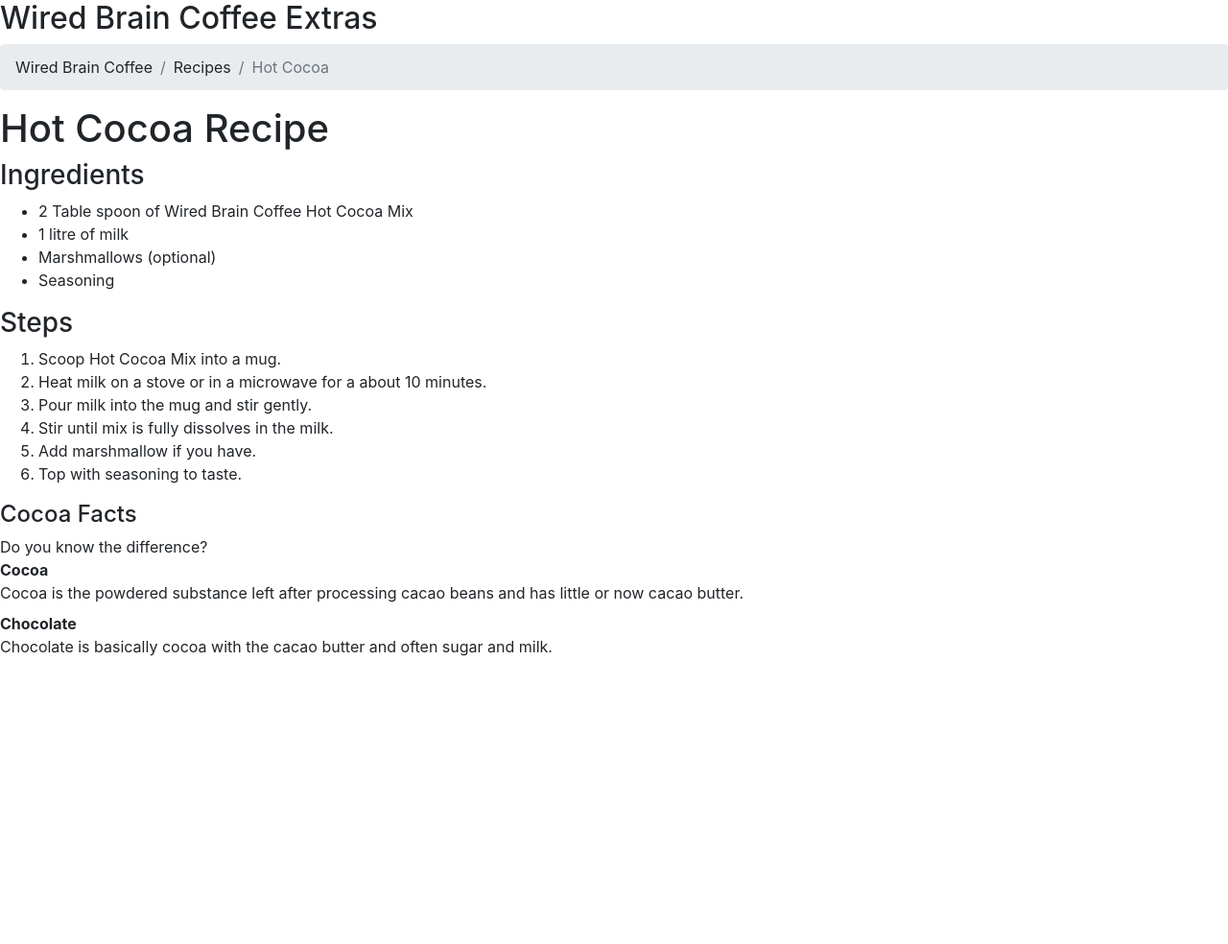
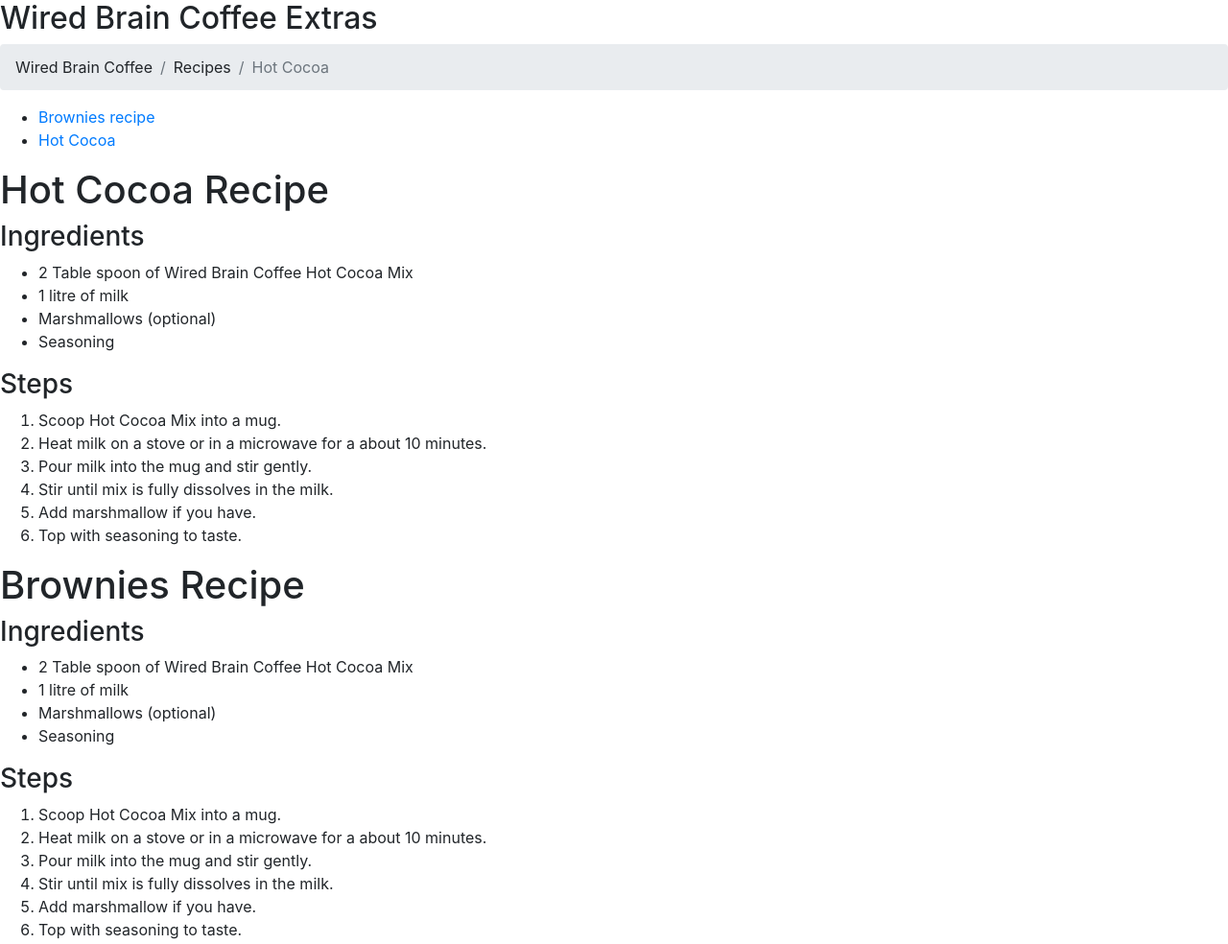
Before and after one commit to Justfemi/GADS2020-HTML-Basics, a plain HTML site: page recipe.html in a window 1280 px wide. Shown: the top 984 px of the page at 96% size. Before the commit the page ends 800 px from the top, so only its background shows below. Drawn offline with nearby package versions, Linux system fonts and the light colour scheme.

Commit message:
Linking documents

```diff
--- a/recipe.html
+++ b/recipe.html
@@ -15,9 +15,16 @@
             <li class="breadcrumb-item">Recipes</li>
             <li class="breadcrumb-item active">Hot Cocoa</li>
         </ol>
+
+        <nav>
+            <ul>
+                <li><a href="#brownies">Brownies recipe</a></li>
+                <li><a href="#cocoa">Hot Cocoa</a></li>
+            </ul>
+        </nav>
     </header>
 
-    <article title="Hot Cocoa Recipe">
+        <a name="cocoa"></a>
         <h1>Hot Cocoa Recipe</h1>
 
         <h3>Ingredients</h3>
@@ -37,7 +44,27 @@
                 <li>Top with seasoning to taste.</li>
             </ol>
 
-    </article>
+            <div id="brownies">
+                <h1>Brownies Recipe</h1>
+
+                <h3>Ingredients</h3>
+                    <ul>
+                        <li>2 Table spoon of Wired Brain Coffee Hot Cocoa Mix</li>
+                        <li>1 litre of milk</li>
+                        <li>Marshmallows (optional)</li>
+                        <li>Seasoning</li>
+                    </ul>
+                <h3>Steps</h3>
+                    <ol>
+                        <li>Scoop Hot Cocoa Mix into a mug.</li>
+                        <li>Heat milk on a stove or in a microwave for a about 10 minutes.</li>
+                        <li>Pour milk into the mug and stir gently.</li>
+                        <li>Stir until mix is fully dissolves in the milk.</li>
+                        <li>Add marshmallow if you have.</li>
+                        <li>Top with seasoning to taste.</li>
+                    </ol>
+            </div>
+
 
     <section title="Interesting Cocoa Facts">
         <h4>Cocoa Facts</h4>
```
Also changed, not shown: default.html (+13 -2 lines), nutritional.html (added).
